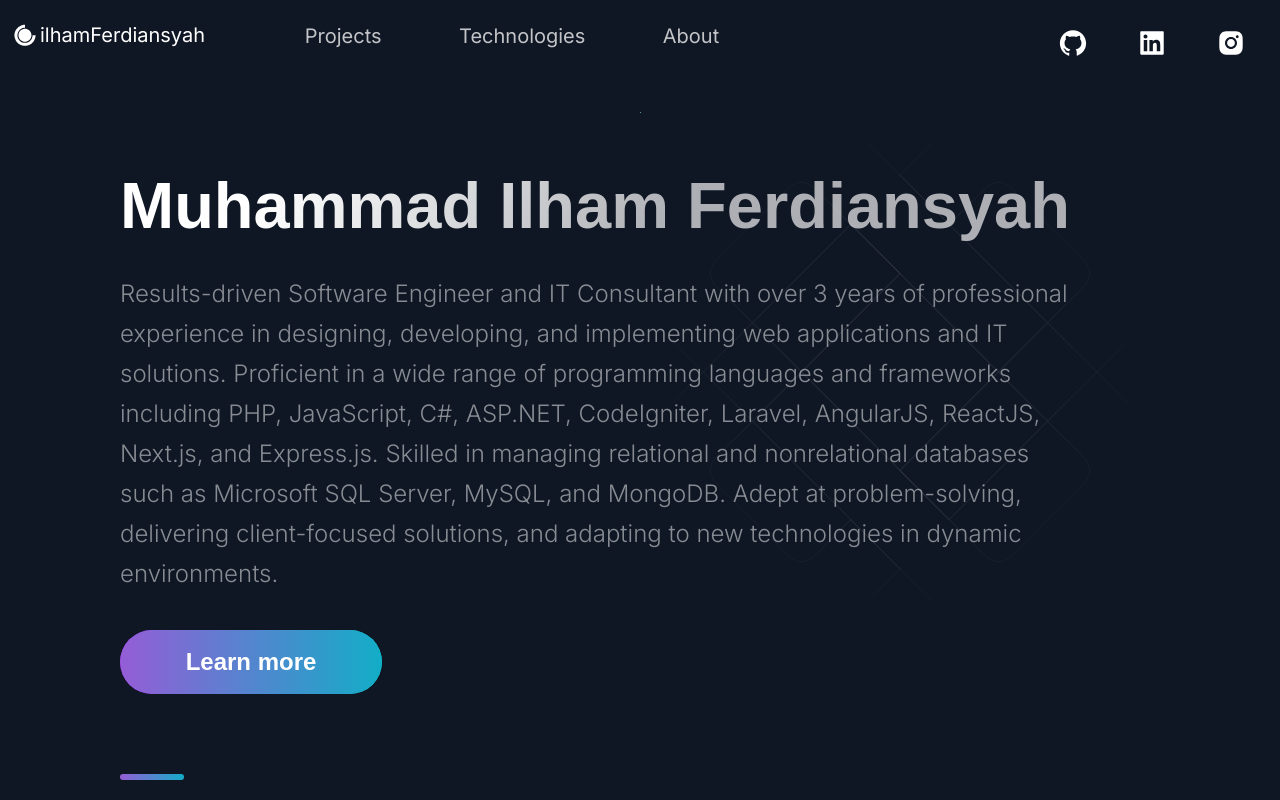
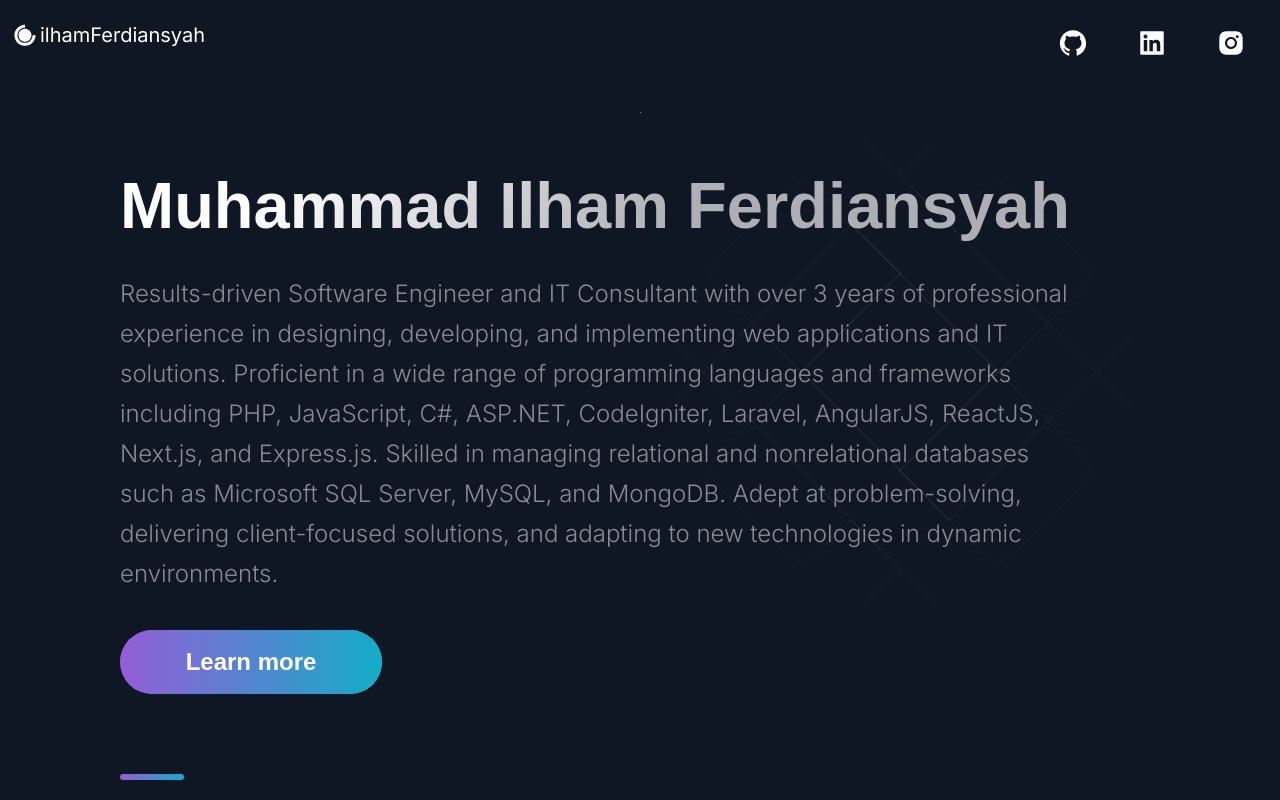
Before and after one commit to Muhammad-Ilham-Ferdiansyah/website-portfolio, a Next.js app: page / in a window 1280 px wide. Shown: the top 800 px of the page. Built offline with nearby package versions, Linux system fonts and the light colour scheme.

Commit message:
update mediaquery

```diff
--- a/src/components/Acomplishments/AcomplishmentsStyles.js
+++ b/src/components/Acomplishments/AcomplishmentsStyles.js
@@ -18,7 +18,7 @@ export const Boxes = styled.div`
     grid-template-columns: repeat(2, 1fr);
     gap: 10px;
     max-width: 500px;
-    margin: 24px auto;
+    margin: 20px auto;
   }
 `
 
@@ -38,11 +38,11 @@ export const Box = styled.div`
   }
 
   @media ${props => props.theme.breakpoints.sm} {
-    height: 150px;
+    height: 140px;
     padding: 10px;
 
-    &:nth-child(2n){
-      grid-row:2;
+    &:nth-child(3n){
+      grid-row:3;
     }
   }
 `
--- a/src/components/Header/Header.js
+++ b/src/components/Header/Header.js
@@ -15,17 +15,17 @@ const Header = () =>  (
       </Link>
     </Div1>
     <Div2>
-      <li>
+      <li style={{ display: "none"}}>
         <Link href="#projects" style={{ color: 'rgba(255, 255, 255, 0.75)', fontSize: '2rem', lineHeight: '32px', transition: '0.4s ease', textDecoration: 'none' }}>
           Projects
         </Link>
       </li>
-      <li>
+      <li style={{ display: "none"}}>
         <Link href="#tech" style={{ color: 'rgba(255, 255, 255, 0.75)', fontSize: '2rem', lineHeight: '32px', transition: '0.4s ease', textDecoration: 'none' }}>
           Technologies
         </Link>
       </li>
-      <li>
+      <li style={{ display: "none"}}>
         <Link href="#about" style={{ color: 'rgba(255, 255, 255, 0.75)', fontSize: '2rem', lineHeight: '32px', transition: '0.4s ease', textDecoration: 'none' }}>
           About
         </Link>
--- a/src/components/Header/HeaderStyles.js
+++ b/src/components/Header/HeaderStyles.js
@@ -12,7 +12,7 @@ export const Container = styled.div`
   @media ${(props) => props.theme.breakpoints.sm} {
     display: grid;
     grid-template-columns: repeat(5, 1fr);
-    grid-template-rows: repeat(2, 60px);
+    grid-template-rows: repeat(1, 60px);
     grid-column-gap: 0.5rem;
     grid-row-gap: 0.5rem;
   }
@@ -36,9 +36,10 @@ export const Div2 = styled.div`
   display: flex;
   justify-content: space-around;
   @media ${(props) => props.theme.breakpoints.sm} {
-    grid-area: 2 / 2 / 3 / 5;
+    display: none;
   }
 `;
+
 export const Div3 = styled.div`
   grid-area: 1 / 5 / 2 / 6;
   display: flex;
```
